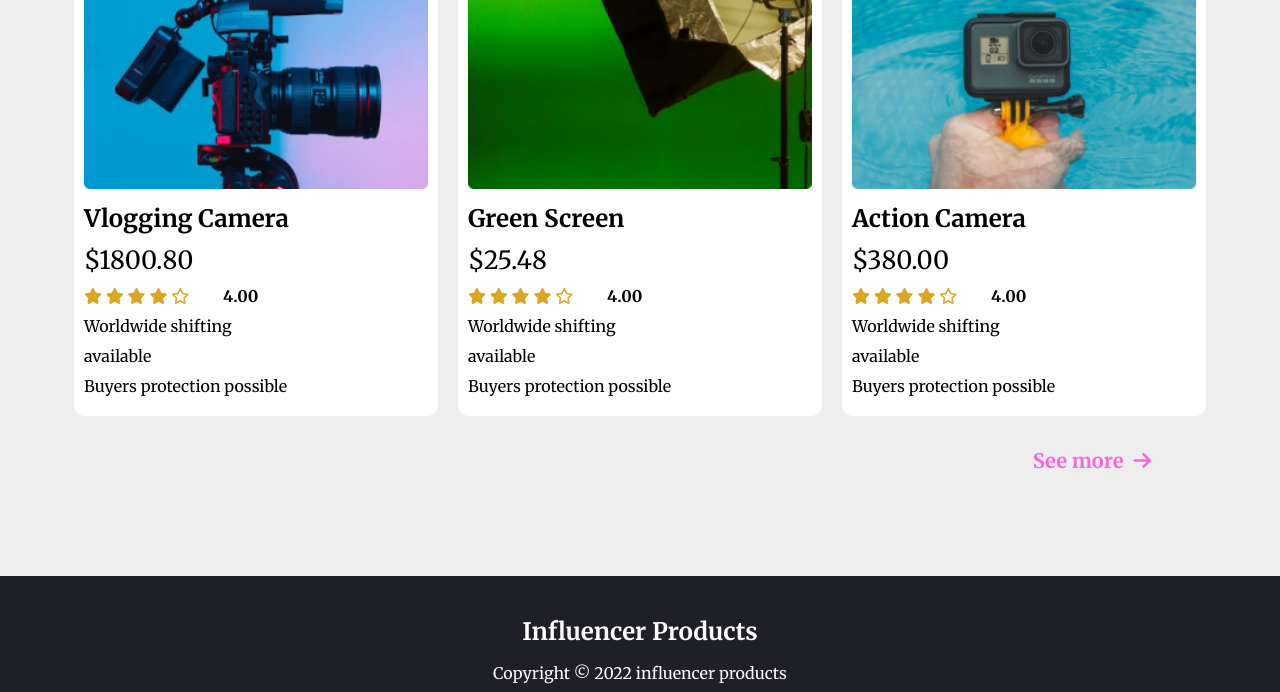
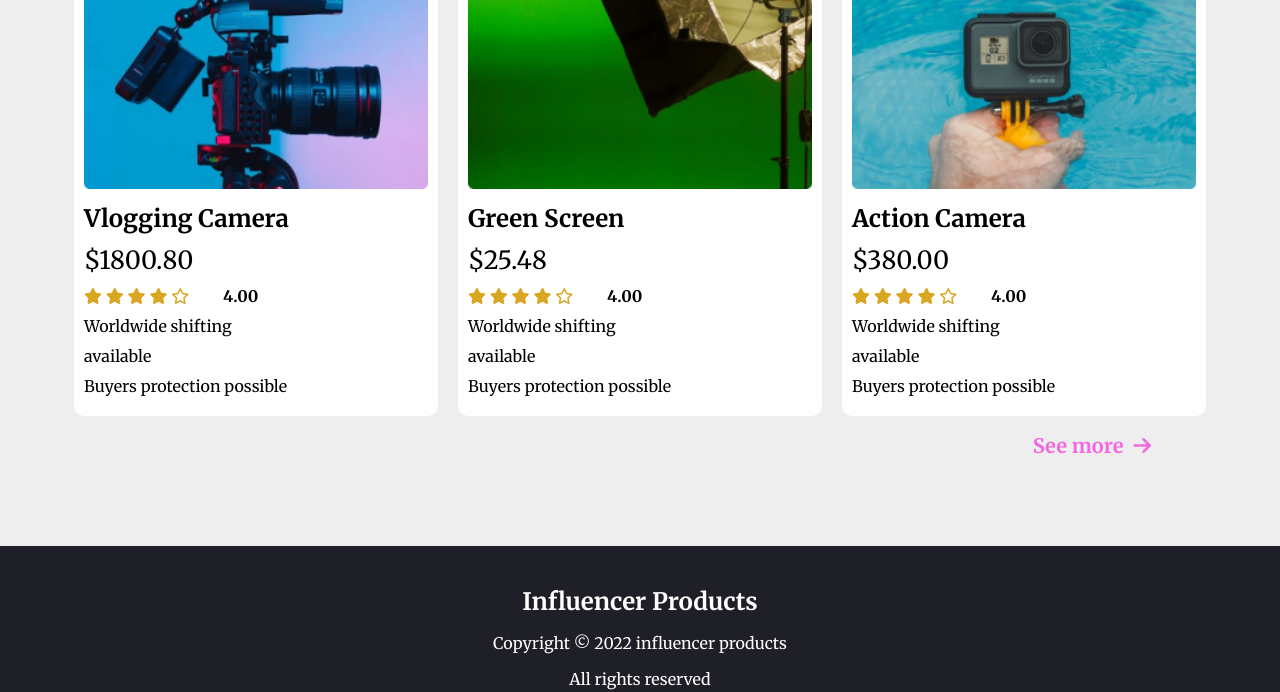
Before and after one commit to NA-Asraful-Khan/Milestone-two, a plain HTML site: page index.html in a window 1280 px wide. Shown: the part 2182-2874 px from the top of the page. Drawn offline with Linux system fonts and the light colour scheme.

Commit message:
correction

```diff
--- a/style/style.css
+++ b/style/style.css
@@ -191,7 +191,7 @@ hr{
     color: #f368e0;
     font-weight: bold;
     font-size: 20px;
-    padding: 15px 40px;
+    padding: 0 40px;
     margin-right: 15px;
     border-radius: 40px;
 
```
